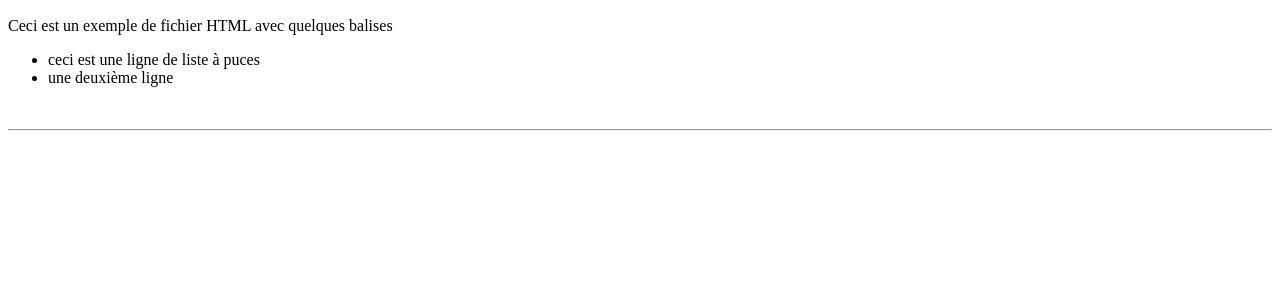
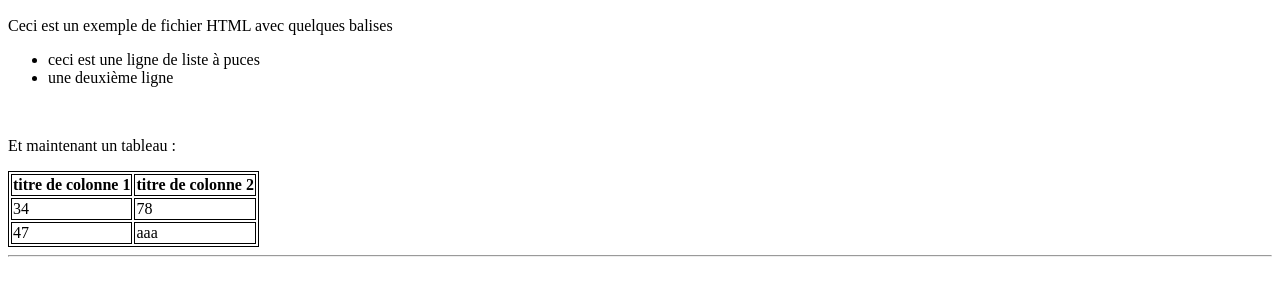
Before and after one commit to kol12ni/ExoClassRooms, a plain HTML site: page index.html in a window 1280 px wide. Shown: the part 110-406 px from the top of the page. Drawn offline with Linux system fonts and the light colour scheme.

Commit message:
Ajout dans le fichier index.html d'un tableau avec 3 lignes

```diff
--- a/index.html
+++ b/index.html
@@ -17,6 +17,20 @@
 	<li>une deuxième ligne</li>
 </ul>
 <br>
+<p>Et maintenant un tableau :</p>
+<table class="cadre">
+	<tbody>
+	<tr>
+		<th class="cadre">titre de colonne 1</th><th class="cadre">titre de colonne 2</th>
+	</tr>
+	<tr>
+		<td class="cadre">34</td><td class="cadre">78</td>
+	</tr>
+	<tr>
+		<td class="cadre">47</td><td class="cadre">aaa</td>
+	</tr>
+</tbody>
+</table>
 <!-- une ligne -->
 <hr>
 </body>
```
